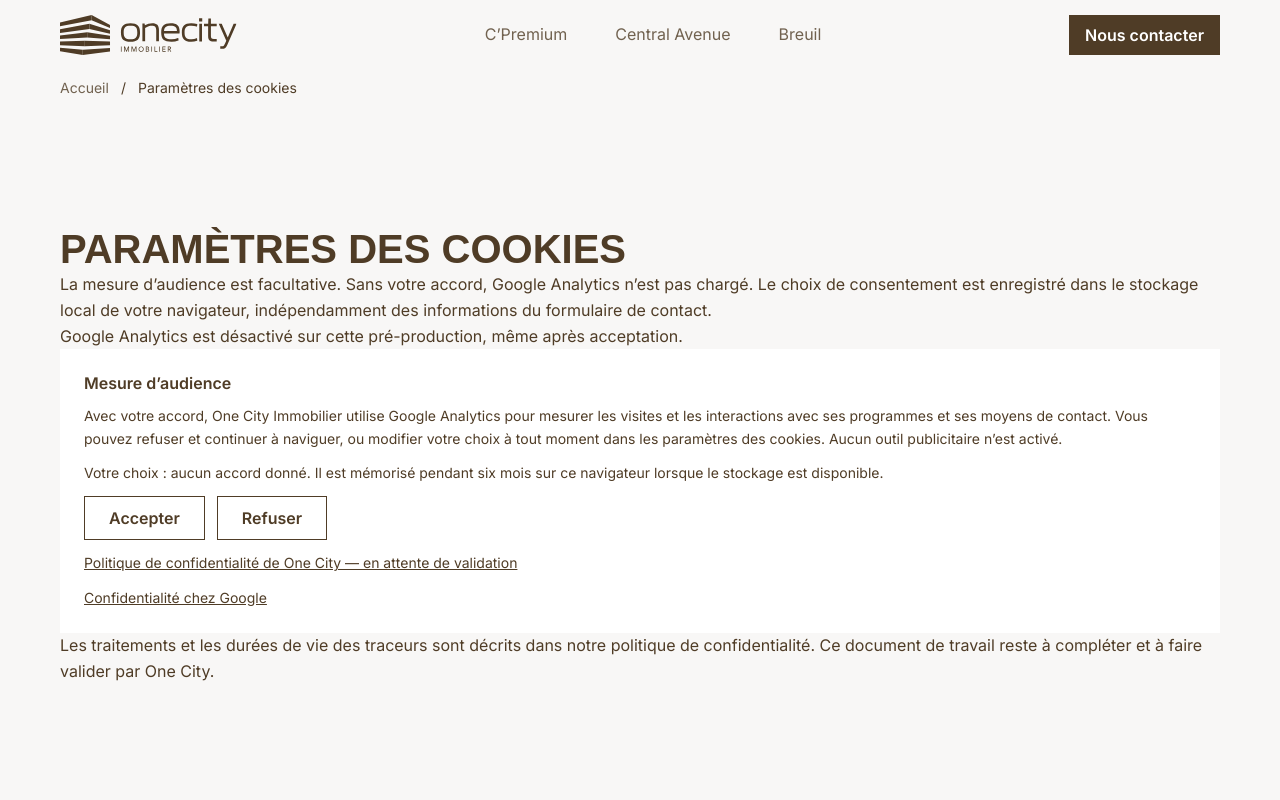
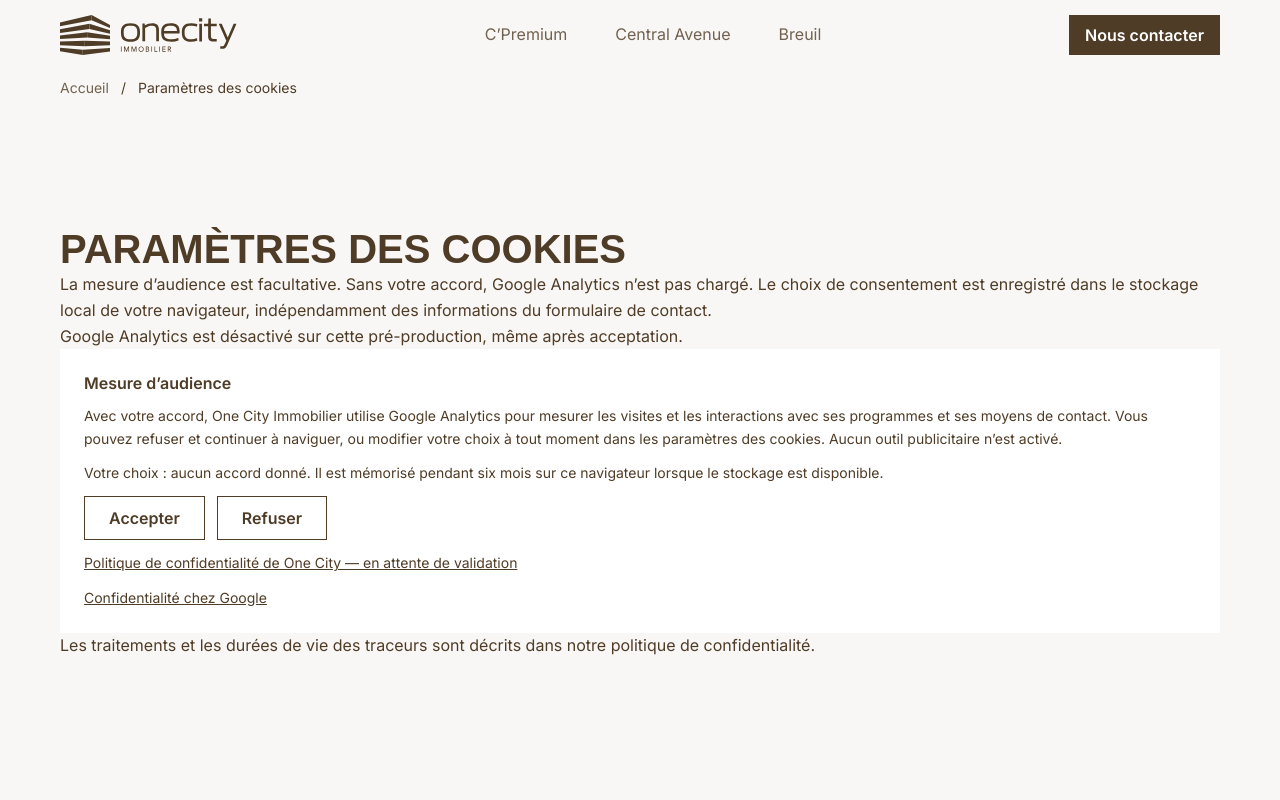
Before and after one commit to EnzoLro/Onecity, a Next.js app: page /parametres-cookies in a window 1280 px wide. Shown: the top 800 px of the page. Built offline with nearby package versions, Linux system fonts and the light colour scheme; no server answers; a web font is replaced by a local one.

Commit message:
fix(ENZ-78): remove obsolete cookie settings draft copy

```diff
--- a/app/(informations)/parametres-cookies/page.tsx
+++ b/app/(informations)/parametres-cookies/page.tsx
@@ -13,7 +13,7 @@ export default function CookiesPage() {
       <Text>La mesure d’audience est facultative. Sans votre accord, Google Analytics n’est pas chargé. Le choix de consentement est enregistré dans le stockage local de votre navigateur, indépendamment des informations du formulaire de contact.</Text>
       {process.env.VERCEL_ENV !== "production" && <Text>Google Analytics est désactivé sur cette pré-production, même après acceptation.</Text>}
       <CookiePreferences />
-      <Text>Les traitements et les durées de vie des traceurs sont décrits dans notre <a href="/politique-de-confidentialite#cookies">politique de confidentialité</a>. Ce document de travail reste à compléter et à faire valider par One City.</Text>
+      <Text>Les traitements et les durées de vie des traceurs sont décrits dans notre <a href="/politique-de-confidentialite#cookies">politique de confidentialité</a>.</Text>
     </Container></Section>
   </main>;
 }
```
